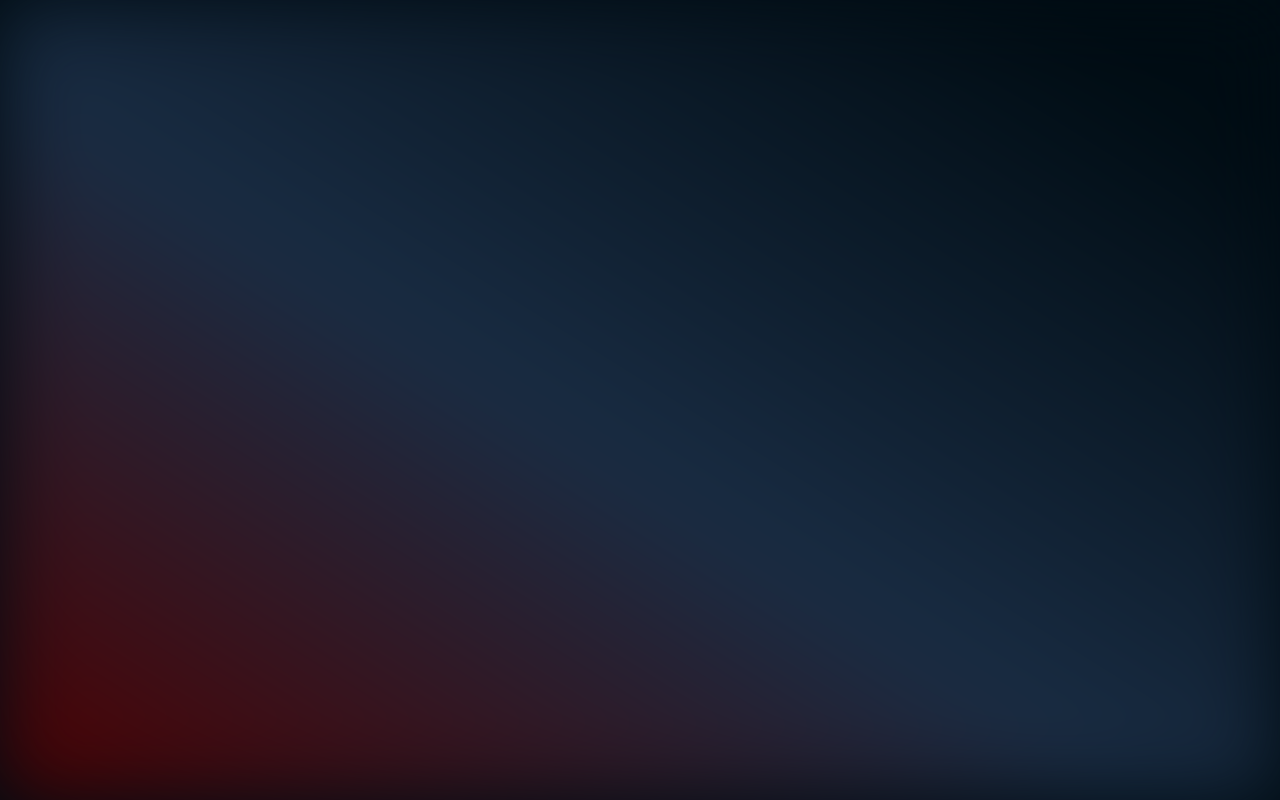
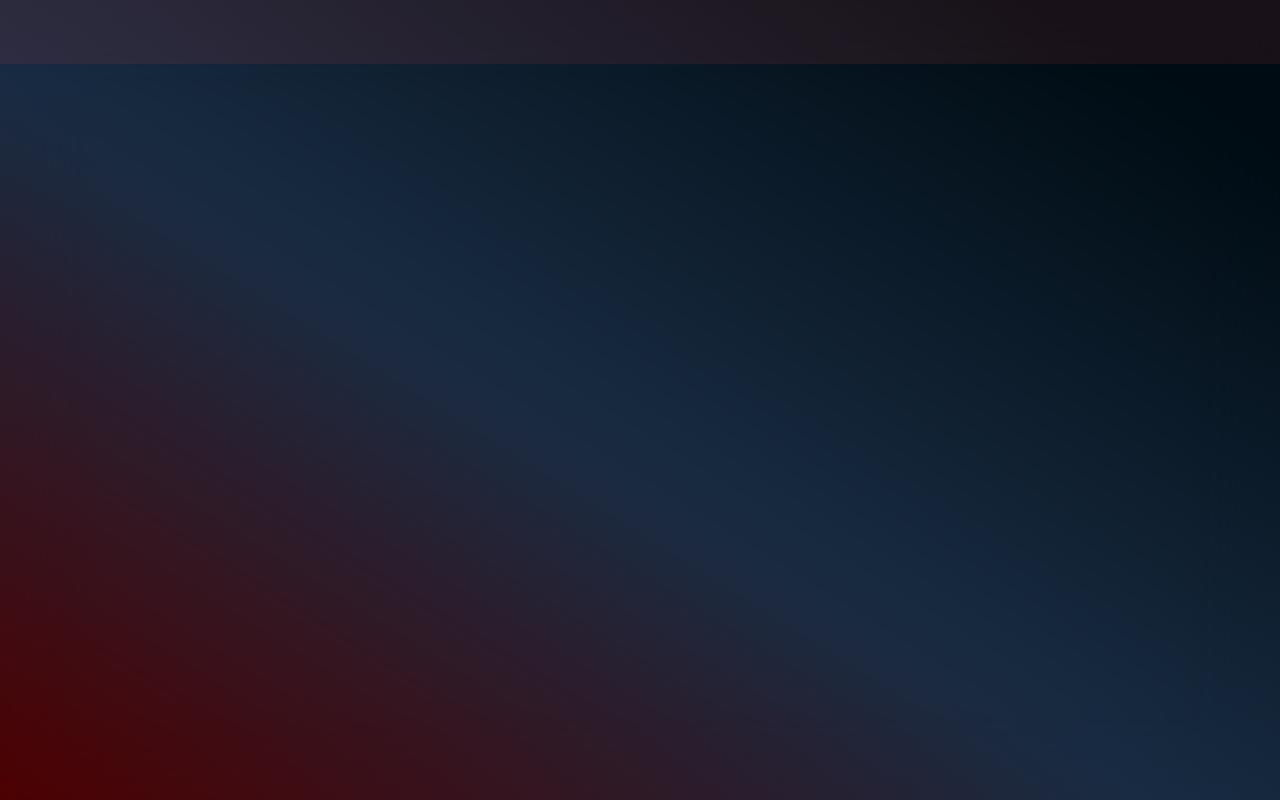
Before and after one commit to TrueTaco/Credit-Calculator, a React (Vite) app: page / in a window 1280 px wide. Built offline with nearby package versions, Linux system fonts and the light colour scheme.

Commit message:
Create background wrapper and header

```diff
--- a/src/App.tsx
+++ b/src/App.tsx
@@ -1,8 +1,12 @@
 import "./App.css";
+import BackgroundWrapper from "./components/BackgroundWrapper";
+import Header from "./components/Header";
 
 function App() {
   return (
-    <div className="bg-gradient-to-tr from-[#4E0000] blur-2xl to-90% via-[#192C43] via-39% to-[#000C13] w-screen h-screen"></div>
+    <BackgroundWrapper>
+      <Header />
+    </BackgroundWrapper>
   );
 }
 
--- /dev/null
+++ b/src/components/BackgroundWrapper.tsx
@@ -0,0 +1,15 @@
+import React, { FC } from "react";
+
+interface BackgroundWrapperProps {
+  children: React.ReactNode;
+}
+
+const BackgroundWrapper: FC<BackgroundWrapperProps> = ({ children }) => {
+  return (
+    <div className="bg-gradient-to-tr from-[#4E0000]  to-90% via-[#192C43] via-39% to-[#000C13] w-screen h-screen">
+      <div className="w-full h-full backdrop-blur-2xl">{children}</div>
+    </div>
+  );
+};
+
+export default BackgroundWrapper;
--- /dev/null
+++ b/src/components/Header.tsx
@@ -0,0 +1,7 @@
+import React from "react";
+
+const Header = () => {
+  return <div className="bg-red-500 opacity-10 w-full h-16"></div>;
+};
+
+export default Header;
```
